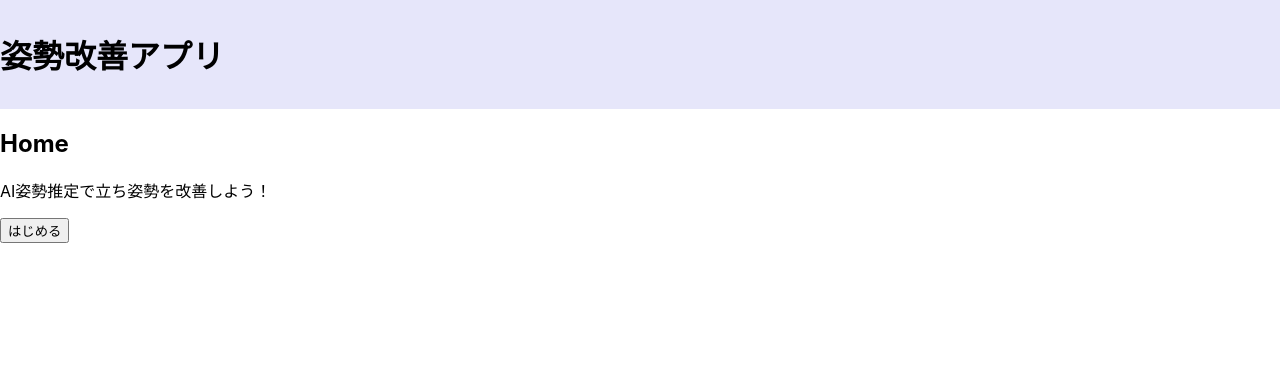
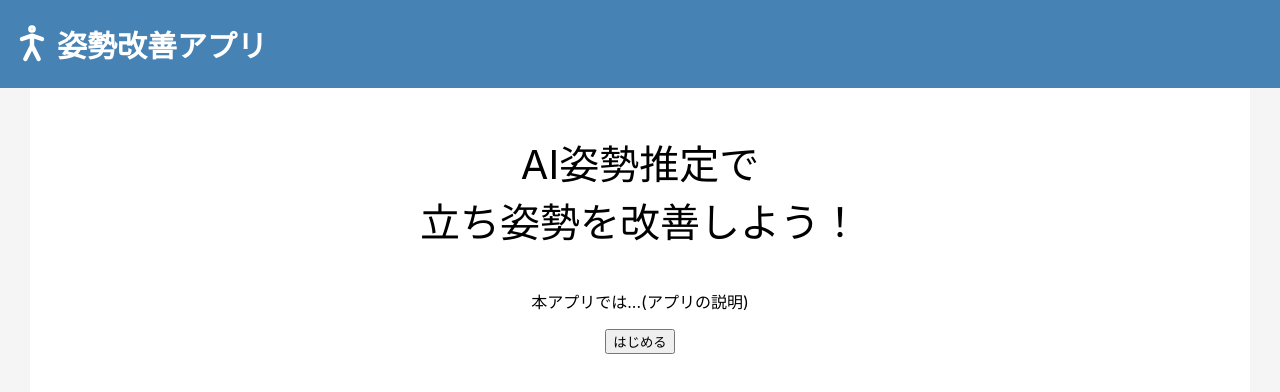
Before and after one commit to yssk819/pose-improvement, a React (Create React App) app in the folder front/: page / in a window 1280 px wide. Shown: the top 392 px of the page. Built offline with nearby package versions, Linux system fonts and the light colour scheme.

Commit message:
見た目を少し整えた

```diff
--- a/front/package.json
+++ b/front/package.json
@@ -12,6 +12,7 @@
     "react-router-dom": "^6.4.0",
     "react-scripts": "5.0.1",
     "react-webcam": "^7.0.1",
+    "styled-components": "^5.3.6",
     "web-vitals": "^2.1.4"
   },
   "scripts": {
--- a/front/src/App.css
+++ b/front/src/App.css
@@ -2,14 +2,38 @@
   text-align: center;
 }
 
-.header {
-  background: lavender;
-  margin-top: -16px;
-  padding-top: 26px;
-  padding-bottom: 10px;
+.App-header {
+  background: steelblue;
+  padding: 2px;
+  display: flex;
+  align-items: center;
 }
 
-.App-header {
+.App-header-icon {
+  height: 40px;
+  width: 40px;
+  margin-left: 10px;
+  margin-right: 5px;
+}
+
+.App-header-name {
+  color: white;
+  font-size: 30px;
+}
+
+.App-main {
+  background: white;
+  margin: 30px;
+  margin-top: 0px;
+  padding: 5px;
+  padding-bottom: 50px;
+}
+
+.Home-headline-p {
+  font-size: 40px;
+}
+
+/* .App-header {
   background-color: #282c34;
   min-height: 100vh;
   display: flex;
@@ -18,17 +42,4 @@
   justify-content: center;
   font-size: calc(10px + 2vmin);
   color: white;
-}
-
-.App-link {
-  color: #61dafb;
-}
-
-@keyframes App-logo-spin {
-  from {
-    transform: rotate(0deg);
-  }
-  to {
-    transform: rotate(360deg);
-  }
-}
+} */
--- a/front/src/App.js
+++ b/front/src/App.js
@@ -1,10 +1,11 @@
 import React, {useState} from "react";
-import { Link, Route, Routes, useNavigate } from "react-router-dom";
+import { Route, Routes, useNavigate } from "react-router-dom";
 import './App.css';
 // import components
 import Home from "./components/Home";
 import Camera from "./components/Camera";
 import Result from "./components/Result";
+import { ReactComponent as Icon } from "./components/accessibility-human.svg";
 
 const App = () => {
   const [image, setImage] = useState();
@@ -18,16 +19,19 @@ const App = () => {
   };
 
   return (
-    <div>
-      <div className="header">
-        <h1>姿勢改善アプリ</h1>
+    <div className="App">
+      <div className="App-header">
+        <Icon className="App-header-icon" />
+        <h1 className="App-header-name">姿勢改善アプリ</h1>
       </div>
 
-      <Routes>
-        <Route path="/" element={<Home navigate={navigate} />} />
-        <Route path="/camera" element={<Camera navigate={navigate} setMessage={setMessage} setImage={setImage} />} />
-        <Route path="/result" element={<Result message={message} image={image} reset={reset} />} />
-      </Routes>
+      <div className="App-main">
+        <Routes>
+          <Route path="/" element={<Home navigate={navigate} />} />
+          <Route path="/camera" element={<Camera navigate={navigate} setMessage={setMessage} setImage={setImage} />} />
+          <Route path="/result" element={<Result message={message} image={image} reset={reset} />} />
+        </Routes>
+      </div>
     </div>
   );
 };
--- a/front/src/components/Home.js
+++ b/front/src/components/Home.js
@@ -3,8 +3,13 @@ import React from "react";
 const Home = (props) => {
   return (
     <div>
-      <h2>Home</h2>
-      <p>AI姿勢推定で立ち姿勢を改善しよう！</p>
+      <div className="Home-headline">
+        <p className="Home-headline-p">AI姿勢推定で<br />立ち姿勢を改善しよう！</p>
+      </div>
+
+      <div className="Home-instruction">
+        <p className="Home-instruction-p">本アプリでは...(アプリの説明)</p>
+      </div>
 
       <div>
         <button onClick={() => props.navigate("/camera")}>はじめる</button>
--- a/front/src/index.css
+++ b/front/src/index.css
@@ -1,4 +1,5 @@
 body {
+  background: #F5F5F5;
   margin: 0;
   font-family: -apple-system, BlinkMacSystemFont, 'Segoe UI', 'Roboto', 'Oxygen',
     'Ubuntu', 'Cantarell', 'Fira Sans', 'Droid Sans', 'Helvetica Neue',
```
Also changed, not shown: front/src/components/accessibility-human.svg (added), 1 other file (tests, documents, lock files or other folders).
